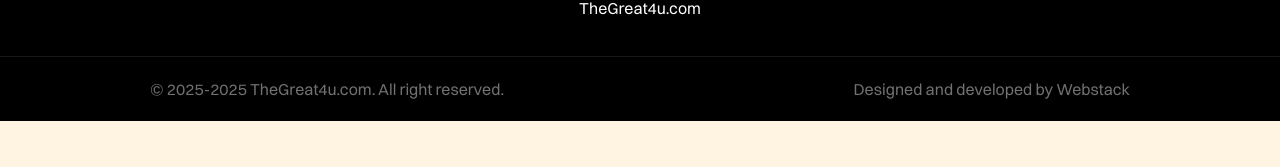
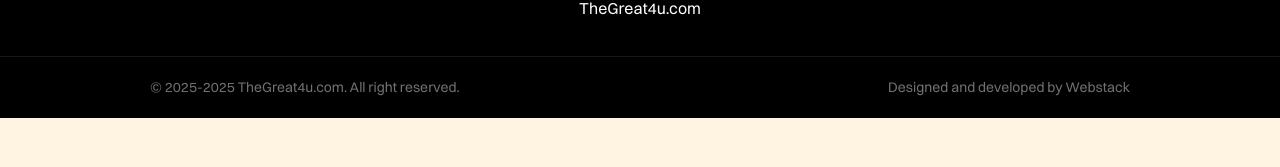
Before and after one commit to Paragkoche/dir-app, a Next.js app: page / in a window 1280 px wide. Shown: the part 131-298 px from the top of the page. Built offline with nearby package versions, Linux system fonts and the light colour scheme; no server answers; the database is empty.

Commit message:
fix: update footer component styling for improved text visibility

```diff
--- a/src/components/layouts/footer/footer.tsx
+++ b/src/components/layouts/footer/footer.tsx
@@ -8,11 +8,11 @@ const Footer = () => {
         <Logo className="text-white" />
       </div>
       <div className="flex flex-col lg:flex-row items-center justify-between py-5 px-8 xl:px-[150px] text-[rgba(225,225,225,0.5)] border-t border-t-[rgba(225,225,225,0.1)]">
-        <div>
+        <div className="text-[14px]">
           &copy; 2025-{new Date().getFullYear()} TheGreat4u.com. All right
           reserved.
         </div>
-        <div>
+        <div className="text-[14px]">
           Designed and developed by{" "}
           <Link
             className="hover:text-[#F3C31C]"
```
